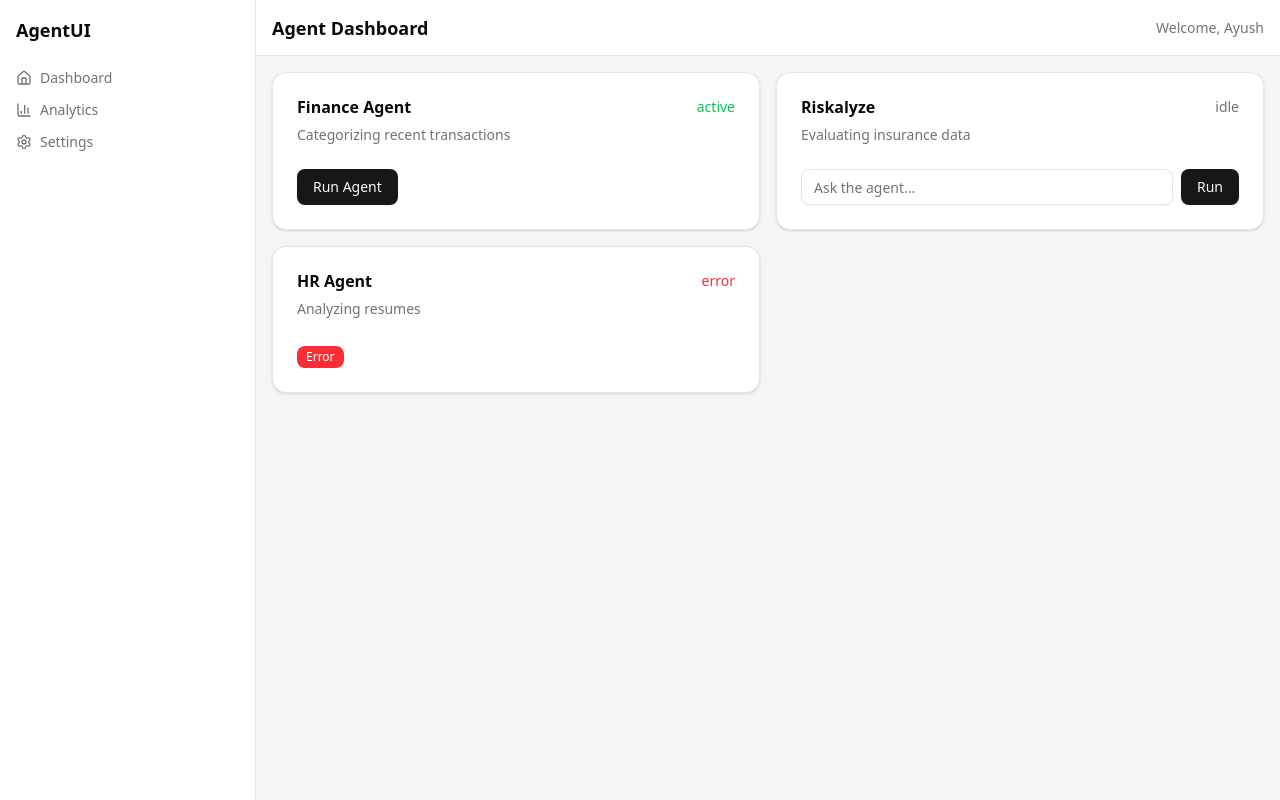
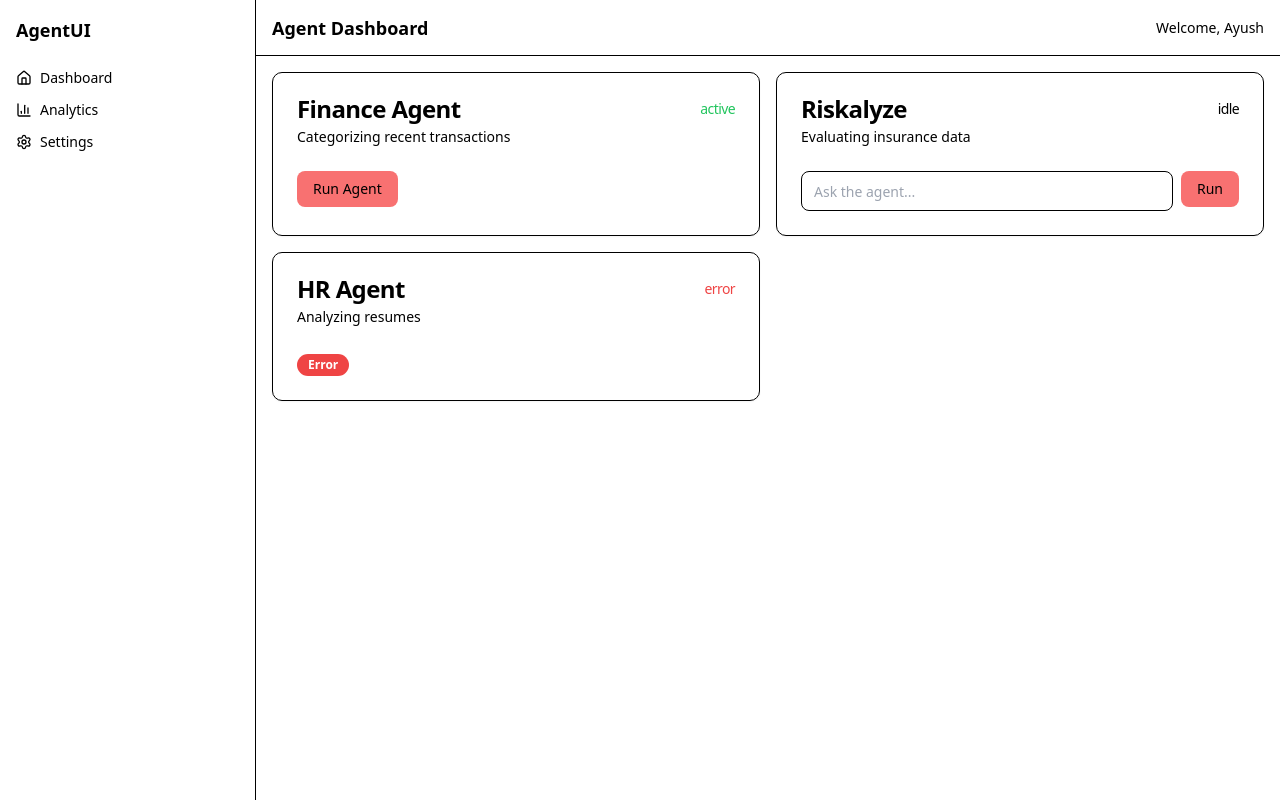
Before and after one commit to 0xayushM/agent-ui, a Next.js app: page / in a window 1280 px wide. Built offline with nearby package versions, Linux system fonts and the light colour scheme.

Commit message:
reversioning tailwind to resolve storybook issue

```diff
--- a/package.json
+++ b/package.json
@@ -12,6 +12,7 @@
   },
   "dependencies": {
     "@radix-ui/react-slot": "^1.2.3",
+    "@storybook/addon-postcss": "^2.0.0",
     "class-variance-authority": "^0.7.1",
     "clsx": "^2.1.1",
     "lucide-react": "^0.525.0",
@@ -34,9 +35,12 @@
     "@types/react-dom": "^19",
     "@vitest/browser": "^3.2.4",
     "@vitest/coverage-v8": "^3.2.4",
+    "autoprefixer": "^10.4.21",
     "playwright": "^1.53.2",
+    "postcss": "^8.5.6",
     "storybook": "^9.0.16",
-    "tailwindcss": "^4",
+    "tailwindcss": "^3.4.17",
+    "tailwindcss-animate": "^1.0.7",
     "tsup": "^8.5.0",
     "tw-animate-css": "^1.3.5",
     "typescript": "^5",
--- a/postcss.config.mjs
+++ b/postcss.config.mjs
@@ -1,5 +1,7 @@
-const config = {
+// postcss.config.mjs
+export default {
   plugins: {
-    "@tailwindcss/postcss": {},
+    tailwindcss: {},
+    autoprefixer: {},
   },
 };
--- a/src/app/globals.css
+++ b/src/app/globals.css
@@ -1,5 +1,6 @@
-@import "tailwindcss";
-@import "tw-animate-css";
+@tailwind base;
+@tailwind components;
+@tailwind utilities;
 
 @custom-variant dark (&:is(.dark *));
 
--- a/src/components/ui/button.tsx
+++ b/src/components/ui/button.tsx
@@ -11,7 +11,7 @@ const buttonVariants = cva(
     variants: {
       variant: {
         default:
-          "bg-primary text-primary-foreground shadow-xs hover:bg-primary/90",
+          "bg-red-400 text-primary-foreground shadow-xs hover:bg-primary/90",
         destructive:
           "bg-destructive text-white shadow-xs hover:bg-destructive/90 focus-visible:ring-destructive/20 dark:focus-visible:ring-destructive/40 dark:bg-destructive/60",
         outline:
--- /dev/null
+++ b/tailwind.config.ts
@@ -0,0 +1,61 @@
+// tailwind.config.ts
+
+import type { Config } from "tailwindcss"
+import animatePlugin from "tailwindcss-animate" // shadcn/ui often uses this
+
+const config = {
+  darkMode: ["class"],
+  content: [
+    './pages/**/*.{ts,tsx}',
+    './components/**/*.{ts,tsx}',
+    './app/**/*.{ts,tsx}',
+    './src/**/*.{ts,tsx}', // Make sure this covers your components and stories
+  ],
+  prefix: "", // Important for shadcn/ui
+  theme: {
+    container: {
+      center: true,
+      padding: "2rem",
+      screens: {
+        "2xl": "1400px",
+      },
+    },
+    extend: {
+      // THIS IS WHERE YOU DEFINE YOUR SHADCN/UI COLORS
+      colors: {
+        border: "hsl(var(--border))",
+        input: "hsl(var(--input))",
+        ring: "hsl(var(--ring))",
+        background: "hsl(var(--background))",
+        foreground: "hsl(var(--foreground))",
+        primary: {
+          DEFAULT: "hsl(var(--primary))",
+          foreground: "hsl(var(--primary-foreground))",
+        },
+        secondary: {
+          DEFAULT: "hsl(var(--secondary))",
+          foreground: "hsl(var(--secondary-foreground))",
+        },
+        destructive: {
+          DEFAULT: "hsl(var(--destructive))",
+          foreground: "hsl(var(--destructive-foreground))",
+        },
+        // ... and so on for muted, accent, popover, card
+      },
+      borderRadius: {
+        lg: "var(--radius)",
+        md: "calc(var(--radius) - 2px)",
+        sm: "calc(var(--radius) - 4px)",
+      },
+      keyframes: {
+        // ... any keyframes for animations
+      },
+      animation: {
+        // ... any animations
+      },
+    },
+  },
+  plugins: [animatePlugin],
+} satisfies Config
+
+export default config
```
Also changed, not shown: 2 other files (tests, documents, lock files or other folders).
